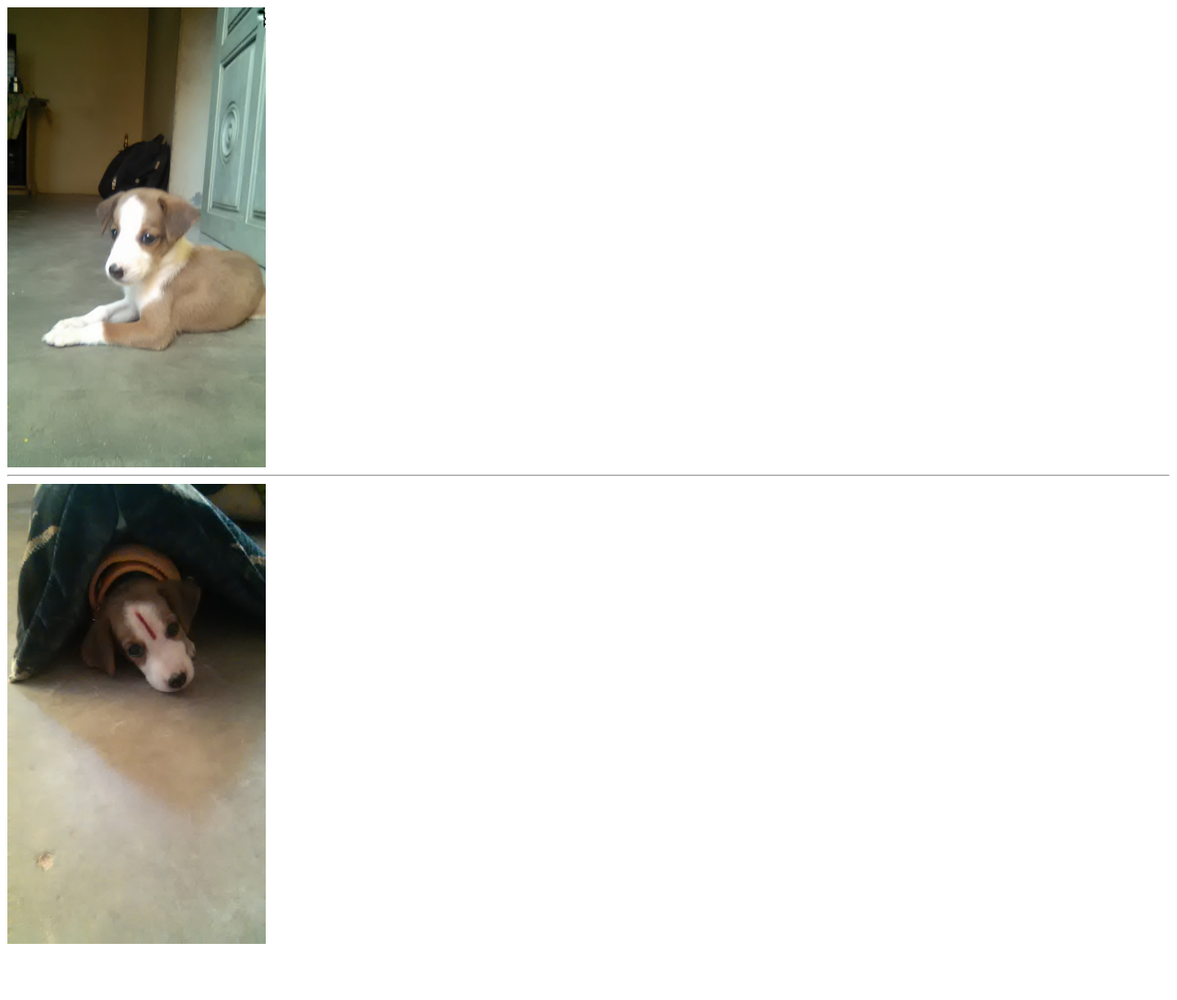
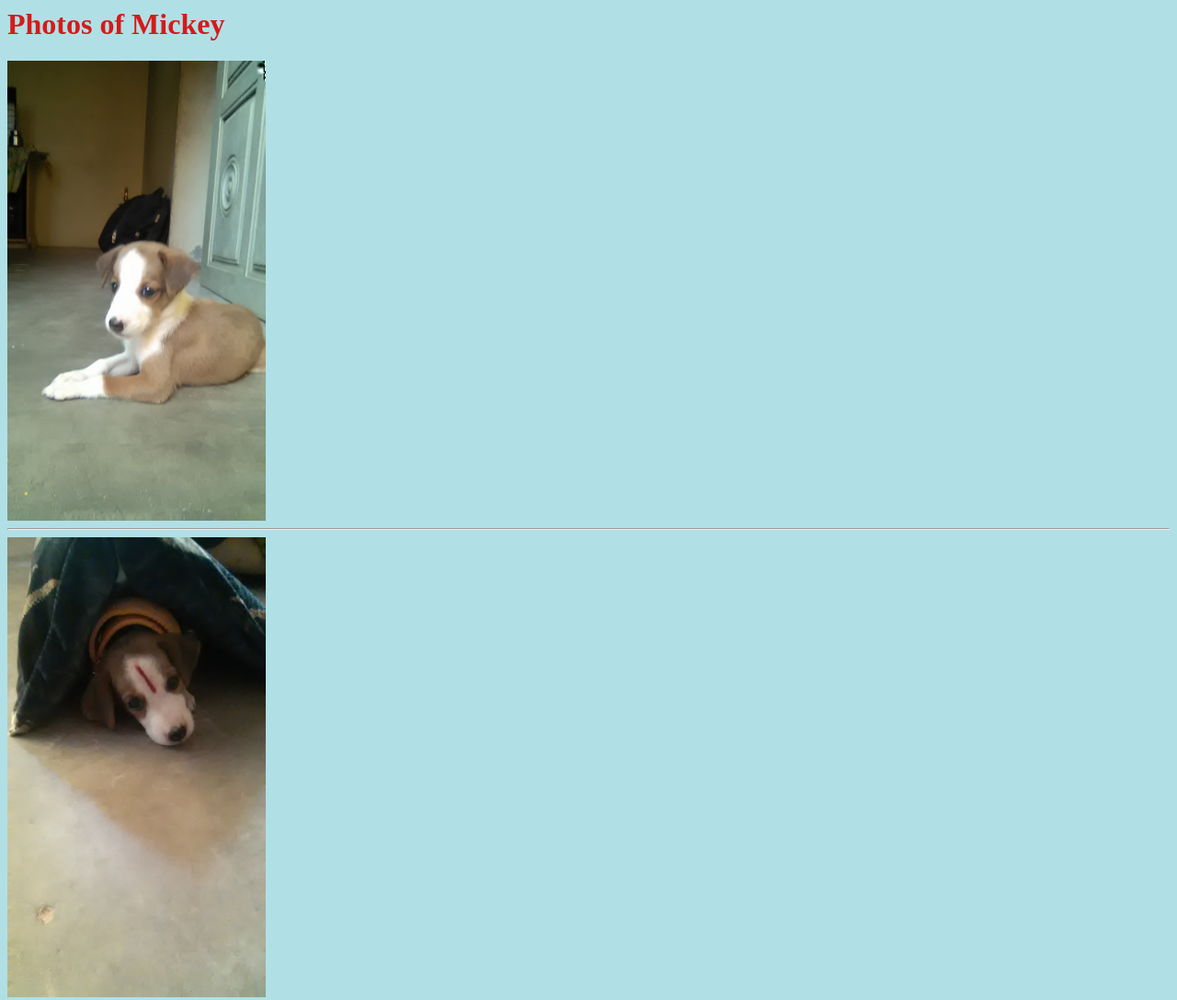
Before and after one commit to rajeshnambi1122/mickey, a plain HTML site: page Img.html in a window 1280 px wide. Shown: the whole page at 92% size. Before the commit the page ends 1034 px from the top, so only its background shows below. Drawn offline with Linux system fonts and the light colour scheme.

Commit message:
Img.html

```diff
--- a/Img.html
+++ b/Img.html
@@ -1,4 +1,10 @@
 <meta name="viewport" content="width=device-width, initial-scale=1.0">
+<h1>Photos of Mickey</h1>
 <img src="./mickey.jpg" height="500">
 <hr/>
 <img src="./mickey2.jpg" height="500">
+<style>
+    body {background-color: powderblue;}
+    h1   {color: rgb(214, 26, 26);}
+    p    {color: red;}
+</style>
```
